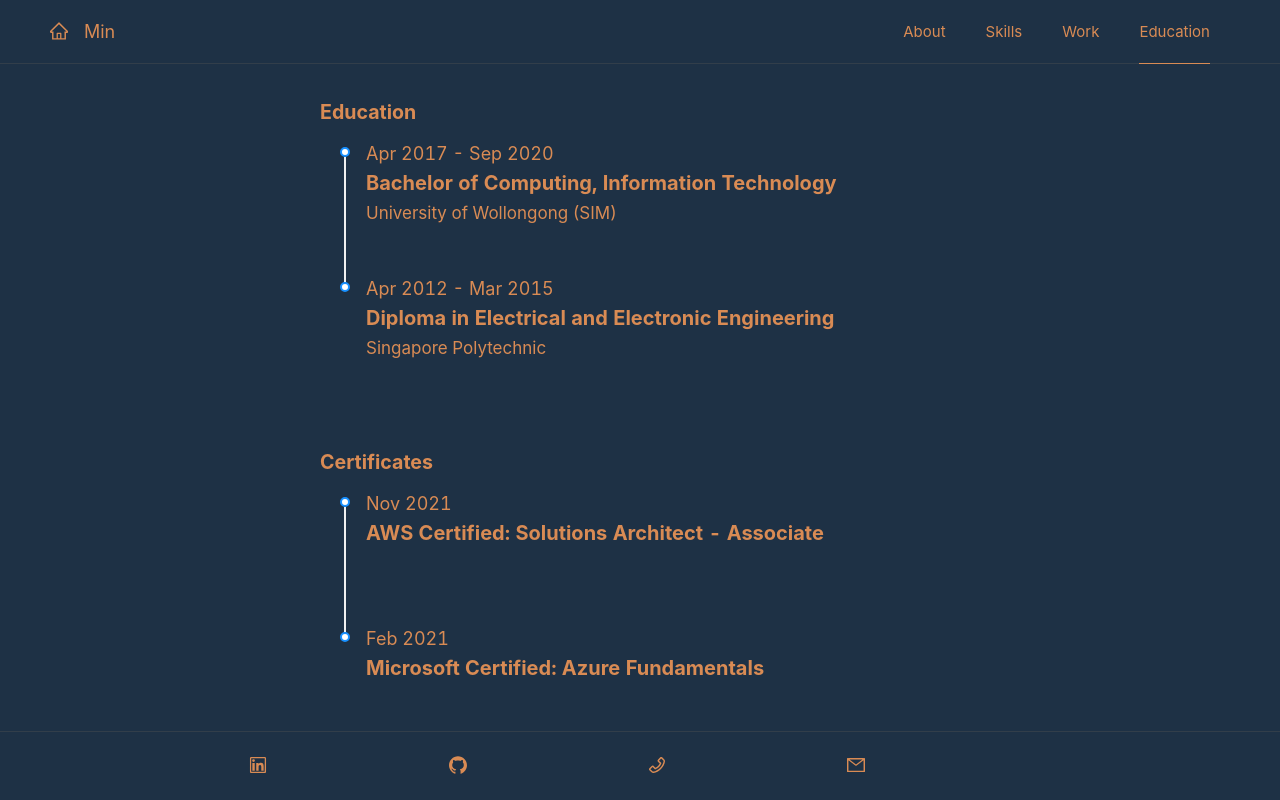
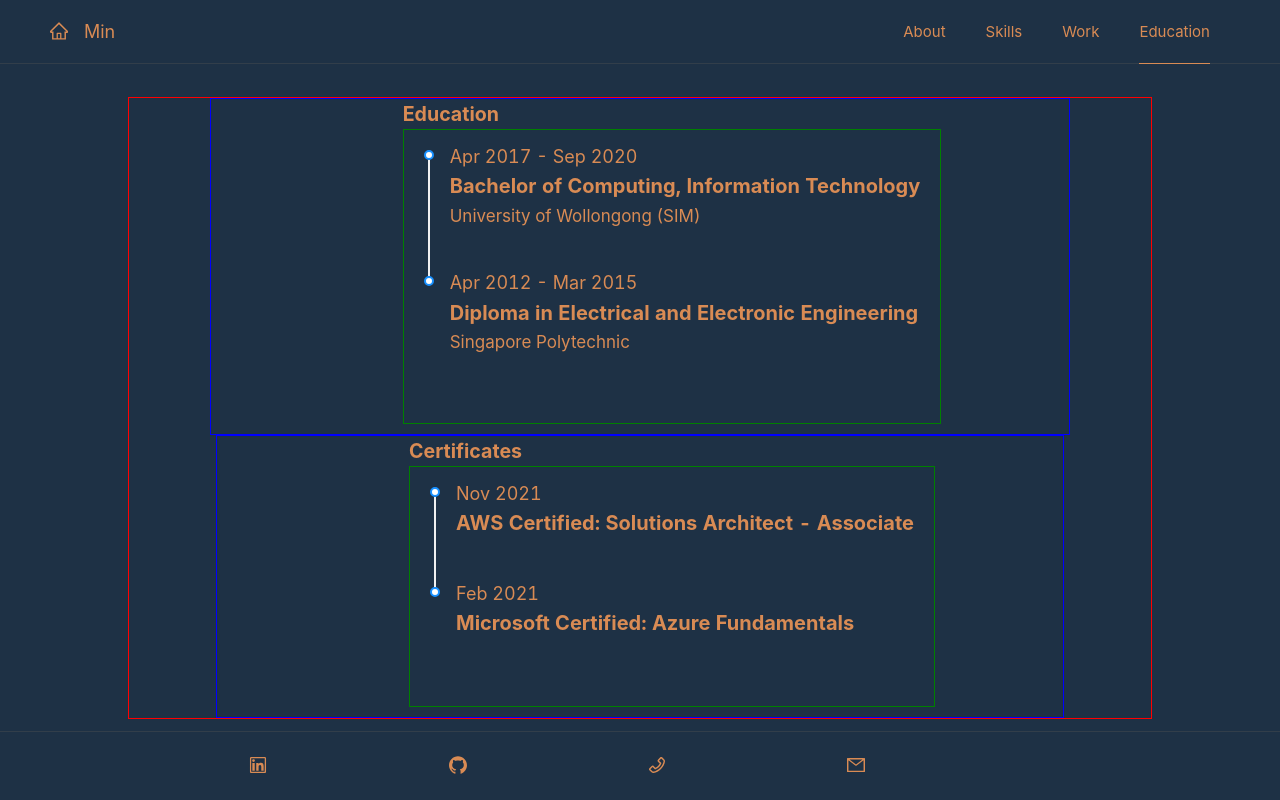
Before and after one commit to pohti/portfolio-antd, a React (Create React App) app: page /education in a window 1280 px wide. Built offline with nearby package versions, Linux system fonts and the light colour scheme.

Commit message:
styling education cards

```diff
--- a/src/components/Content/Education/Education.css
+++ b/src/components/Content/Education/Education.css
@@ -1,7 +1,17 @@
 .education-main-div {
-  /* border-style: solid;
+  border-style: solid;
   border-width: 1px;
-  border-color: blue; */
+  border-color: red;
+  display: flex;
+  flex-direction: column;
+  align-items: center;
+  justify-content: center;
+}
+
+.education-timeline-div, .certificate-timeline-div {
+  border-style: solid;
+  border-width: 1px;
+  border-color: blue;
 
   /* padding-top: 10px; */
   padding-left: 15vw;
@@ -10,27 +20,25 @@
 
   height: 100%;
   line-height: 30px;
+  max-width: 1000px;
 }
 
 .education-timeline {
-  /* border-style: solid;
+  border-style: solid;
   border-width: 1px;
-  border-color: green; */
+  border-color: green;
 
   padding: 20px;
   color: var(--main-font-color);
-  width: 90%;
+  width: 100%;
 }
 
 .timeline-label {
   font-size: 18px;
 }
 
-.timeline-content {
-  /* border-style: solid;
-  border-width: 1px;
-  border-color: red; */
-  min-height: 115px;
+.ant-timeline-item {
+  padding-bottom: 40px;
 }
 
 .timeline-item-title {
@@ -40,3 +48,17 @@
 .timeline-item-subtitle {
   font-size: 17px;
 }
+
+@media only screen and (max-width: 900px) {
+  .education-timeline-div, .certificate-timeline-div {
+    padding-left: 5vw;
+    padding-right: 5vw;
+  }
+}
+
+@media only screen and (max-width: 768px) {
+  .education-timeline-div, .certificate-timeline-div {
+    padding-left: 1vw;
+    padding-right: 1vw;
+  }
+}
--- a/src/components/Content/Education/Education.jsx
+++ b/src/components/Content/Education/Education.jsx
@@ -7,8 +7,8 @@
 export default class Education extends Component {
   render() {
     return (
-      <div>
-        <div className="education-main-div">
+      <div className="education-main-div">
+        <div className="education-timeline-div">
           <div style={{ fontSize: "140%" }}>
             <b>Education</b>
           </div>
@@ -32,12 +32,12 @@
         </div>
 
 
-        <div className="education-main-div">
+        <div className="certificate-timeline-div">
           <div style={{ fontSize: "140%" }}>
             <b>Certificates</b>
           </div>
           <Timeline className="education-timeline">
-            <Item style={{ minHeight: "100px" }}>
+            <Item>
               <TimelineContent
                 label="Nov 2021"
                 title="AWS Certified: Solutions Architect - Associate"
```
